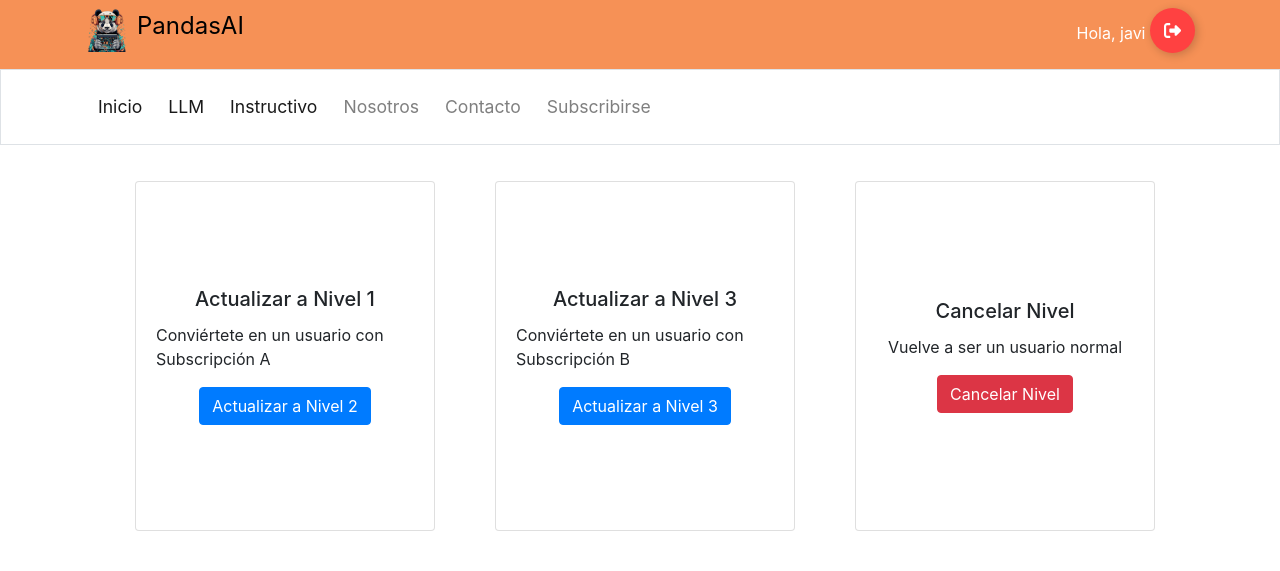
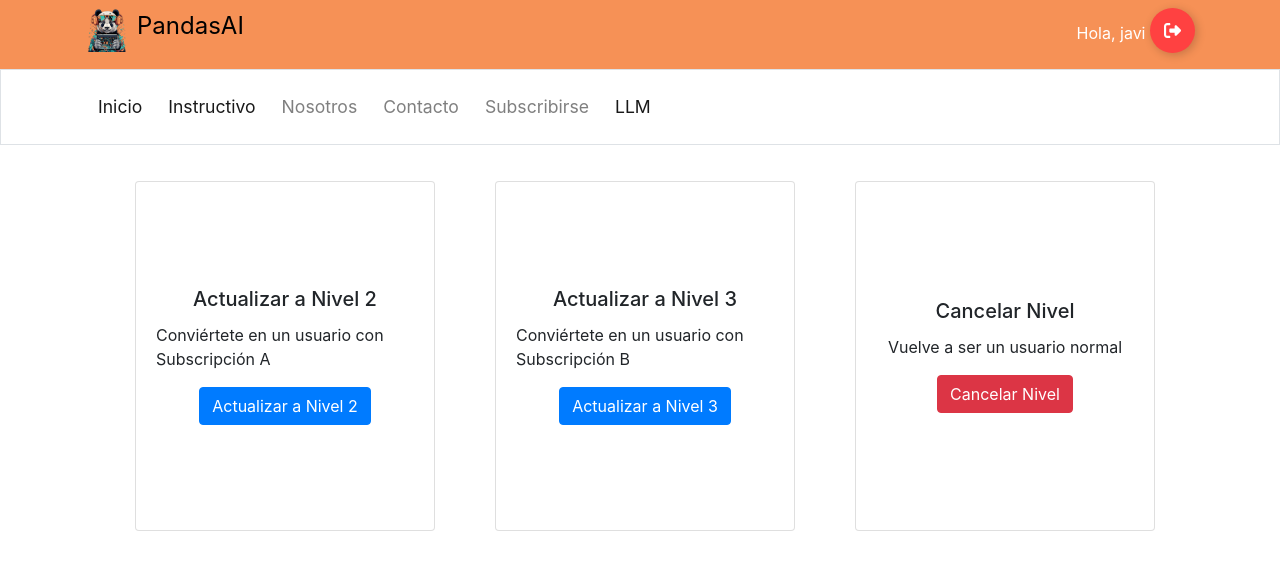
Before and after one commit to ckamilokoo/Pandas-AI, a Django app: page /subscripcion/subscripcion/ in a window 1280 px wide. Shown: the top 571 px of the page. Run offline with Django 4.2, Linux system fonts and the light colour scheme; a user stored in the database is signed in; some libraries are stand-ins or nearby versions.

Commit message:
toques finales a subscripcion

```diff
--- a/PandasAI/subscripcion/views.py
+++ b/PandasAI/subscripcion/views.py
@@ -12,15 +12,16 @@ def actualizar_nivel(request, nuevo_nivel):
     # Obtén el usuario actual
     user = request.user
 
-    # Verifica si el usuario es un usuario normal y el nuevo nivel es válido
-    if user.nivel == 1 and nuevo_nivel in [2, 3]:
+    # Verifica si el usuario es un usuario normal y el nuevo nivel es válido para subir a nivel 2
+    if user.nivel == 1 and nuevo_nivel == 2:
         user.nivel = nuevo_nivel
         user.save()
-        messages.success(request, f"Tu nivel se ha actualizado a Nivel {nuevo_nivel}.")
-    elif user.nivel in [2, 3] and nuevo_nivel == 1:
+        messages.success(request, "Tu nivel se ha actualizado a Usuario Nivel 2.")
+    # Verifica si el usuario está en nivel 1 o 2 y el nuevo nivel es 3
+    elif user.nivel in [1, 2] and nuevo_nivel == 3:
         user.nivel = nuevo_nivel
         user.save()
-        messages.success(request, "Tu nivel se ha actualizado a Usuario Normal.")
+        messages.success(request, "¡Felicidades! Has avanzado a Usuario Nivel 3.")
     else:
         messages.error(request, "No puedes actualizar tu nivel en este momento.")
 
@@ -43,11 +44,7 @@ def cancelar_nivel(request):
     return redirect('home')
 
 
-
-
-
-
-
 # Create your views here.
+@login_required
 def subscripcion(request):
     return render(request, 'subscripcion/subscripcion.html')
--- a/PandasAI/templates/base/layout.html
+++ b/PandasAI/templates/base/layout.html
@@ -97,10 +97,6 @@
                         <a class="nav-link" href="/">Inicio</a>
                     </li>
                     <li class="nav-item active">
-                        <a class="nav-link" href="#">LLM</a>
-                    </li>
-
-                    <li class="nav-item active">
                         <a class="nav-link" href="{% url 'listar_instrucciones' %}">Instructivo</a>
                     </li>
                     <li class="nav-item">
@@ -109,9 +105,14 @@
                     <li class="nav-item">
                         <a class="nav-link" href="mailto:datamindscontact@gmail.com">Contacto</a>
                     </li>
+                    {% if user.is_authenticated %}
                     <li class="nav-item">
                         <a class="nav-link" href="{% url 'subscripcion' %}">Subscribirse</a>
                     </li>
+                    <li class="nav-item active">
+                        <a class="nav-link" href="#">LLM</a>
+                    </li>
+                    {% endif %}
 
                     <!-- PARA ADMINS/MODERADORES -->
 
--- a/PandasAI/templates/subscripcion/subscripcion.html
+++ b/PandasAI/templates/subscripcion/subscripcion.html
@@ -7,7 +7,7 @@
         <div class="col-md-4">
             <div class="card mb-4">
                 <div class="card-body d-flex flex-column align-items-center justify-content-center"> <!-- Agrega las clases aquí -->
-                    <h5 class="card-title">Actualizar a Nivel 1</h5>
+                    <h5 class="card-title">Actualizar a Nivel 2</h5>
                     <p class="card-text">Conviértete en un usuario con Subscripción A</p>
                     <form action="{% url 'actualizar_nivel' 2 %}" method="post">
                         {% csrf_token %}
```
Also changed, not shown: PandasAI/db.sqlite3.
